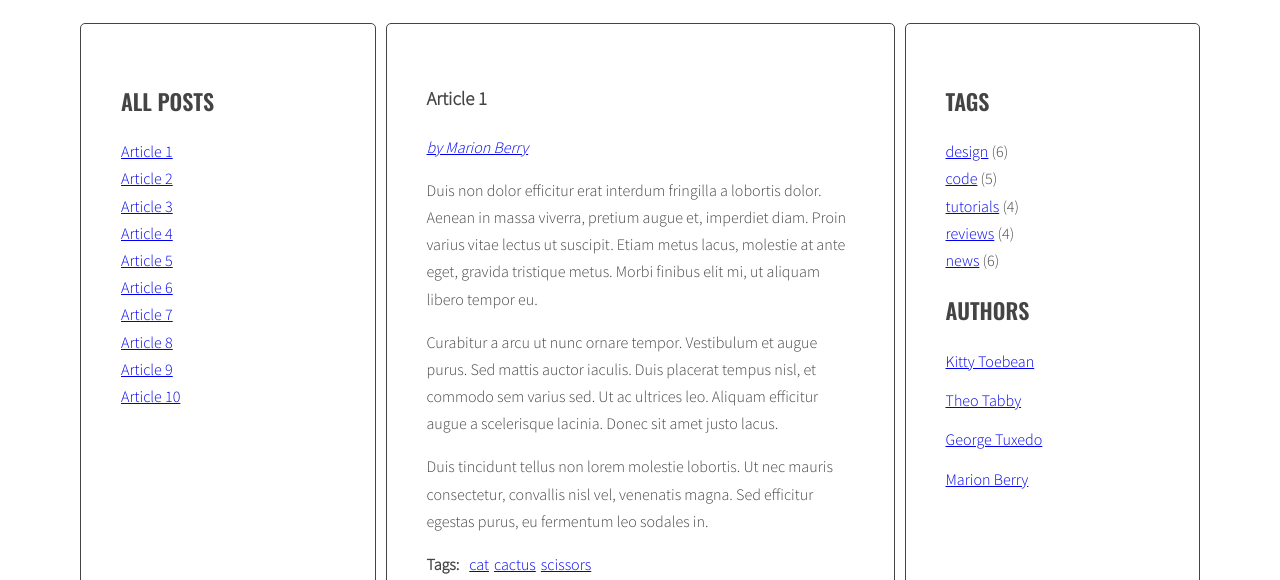
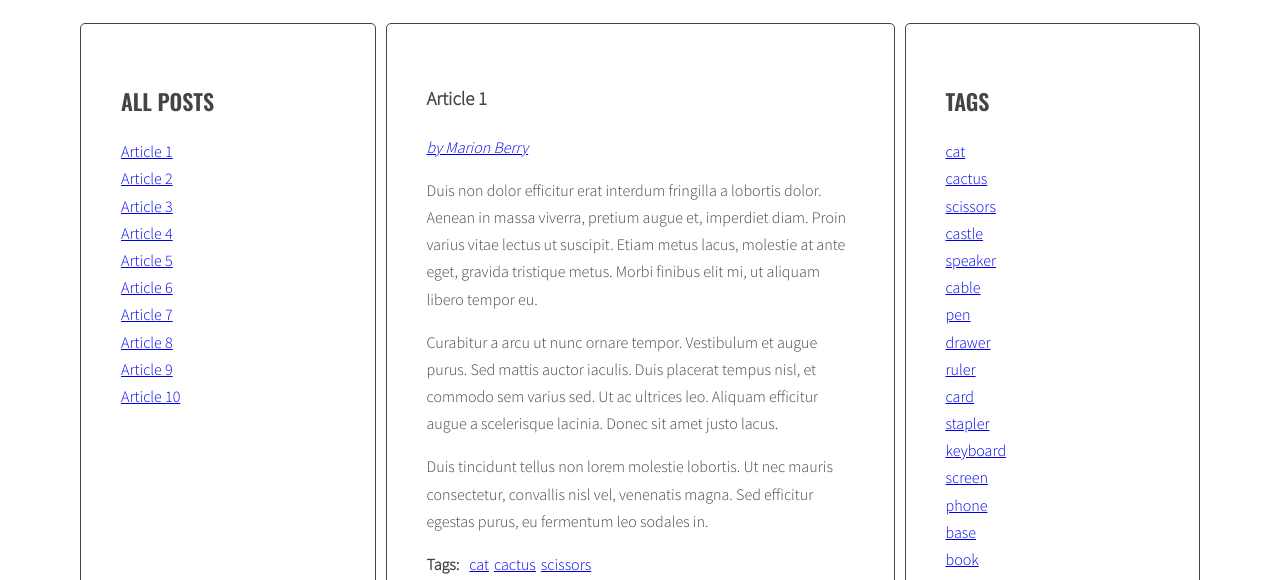
Before and after one commit to kraajaan/javascript-blog, a website: page index.html in a window 1280 px wide. Shown: the part 220-800 px from the top of the page. Drawn offline with nearby package versions, Linux system fonts and the light colour scheme.

Commit message:
Submodule 7_3 - tags list first js code

```diff
--- a/index.html
+++ b/index.html
@@ -185,11 +185,6 @@
         <aside class="sidebar">
           <h2 class="section-title">Tags</h2>
           <ul class="list tags">
-            <li><a href="#">design</a> <span>(6)</span></li>
-            <li><a href="#">code</a> <span>(5)</span></li>
-            <li><a href="#">tutorials</a> <span>(4)</span></li>
-            <li><a href="#">reviews</a> <span>(4)</span></li>
-            <li><a href="#">news</a> <span>(6)</span></li>
           </ul>
           <h2 class="section-title">Authors</h2>
           <ul class="list authors">
--- a/js/script.js
+++ b/js/script.js
@@ -1,5 +1,19 @@
 {
   'use strict';
+
+  const optArticleSelector = '.post',
+    optTitleSelector = '.post-title',
+    optTitleListSelector = '.titles',
+    optArticleTagsSelector = '.post-tags .list',
+    optArticleAuthorSelector = 'article p.post-author',
+    optTagsListSelector = '.tags.list';
+
+
+
+
+
+
+
 
 
 
@@ -39,16 +53,6 @@
     /* add class 'active' to the correct article */
     correctArticle.classList.add('active');
   }
-
-
-
-
-  const optArticleSelector = '.post',
-    optTitleSelector = '.post-title',
-    optTitleListSelector = '.titles',
-    optArticleTagsSelector = '.post-tags .list',
-    optArticleAuthorSelector = 'article p.post-author';
-
 
 
 
@@ -104,6 +108,9 @@
 
 
   function generateTags(){
+    /* [NEW] create a new variable allTags with an empty array */
+    let allTags = [];
+
     /* find all articles */
     const articles = document.querySelectorAll(optArticleSelector);
 
@@ -133,6 +140,12 @@
         /* add generated code to html variable */
         html = html + genHTML;
 
+        /* [NEW] check if this link is NOT already in allTags */
+        if(allTags.indexOf(genHTML) == -1){
+          /* [NEW] add generated code to allTags array */
+          allTags.push(genHTML);
+        }
+
       /* END LOOP: for each tag */
       }
 
@@ -141,6 +154,13 @@
 
     /* END LOOP: for every article: */
     }
+
+    /* [NEW] find list of tags in right column */
+    const tagList = document.querySelector('.tags');
+
+    /* [NEW] add html from allTags to tagList */
+    tagList.innerHTML = allTags.join(' ');
+
   }
 
   generateTags();
@@ -277,4 +297,6 @@
 
 
 
+
+
 }
```
